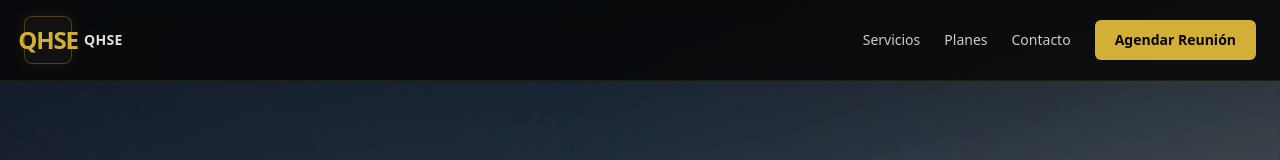
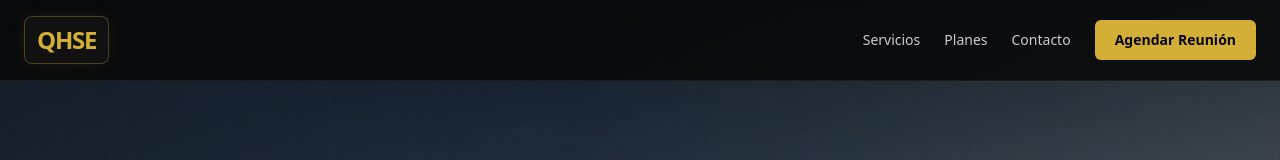
Before and after one commit to NicoKnabe/hseq-onepage, a Next.js app: page / in a window 1280 px wide. Shown: the top 160 px of the page. Built offline with nearby package versions, Linux system fonts and the light colour scheme.

Commit message:
feat: refine logo - remove adjacent text and optimize container

```diff
--- a/src/components/Footer.tsx
+++ b/src/components/Footer.tsx
@@ -28,11 +28,10 @@ export function Footer() {
             <div className="container mx-auto px-4 md:px-6 relative z-10 pt-10">
                 <div className="grid md:grid-cols-2 gap-10 lg:gap-24 mb-16">
                     <RevealWrapper>
-                        <div className="flex items-center gap-3 mb-6">
-                            <div className="flex items-center justify-center w-12 h-12 rounded-lg bg-black/60 backdrop-blur-md border border-gold/40 shadow-[0_0_15px_rgba(212,175,55,0.15)]">
+                        <div className="flex items-center mb-6">
+                            <div className="flex items-center justify-center px-4 h-12 rounded-lg bg-black/60 backdrop-blur-md border border-gold/40 shadow-[0_0_15px_rgba(212,175,55,0.15)]">
                                 <span className="font-extrabold text-2xl text-gold tracking-tighter drop-shadow-sm">QHSE</span>
                             </div>
-                            <h3 className="text-2xl font-bold tracking-wide text-white drop-shadow-md">QHSE</h3>
                         </div>
 
                         <p className="text-white-dim mb-8 max-w-md leading-relaxed text-lg drop-shadow-md">
--- a/src/components/Navbar.tsx
+++ b/src/components/Navbar.tsx
@@ -22,13 +22,10 @@ export function Navbar() {
         >
             <div className="container mx-auto px-4 md:px-6 h-16 md:h-20 flex items-center justify-between">
                 {/* Logo */}
-                <a href="#" className="flex items-center gap-3 group cursor-pointer">
-                    <div className="flex items-center justify-center w-10 h-10 sm:w-12 sm:h-12 rounded-lg bg-black-card border border-gold/30 group-hover:border-gold/60 transition-colors shadow-[0_0_15px_rgba(212,175,55,0.1)]">
+                <a href="#" className="flex items-center group cursor-pointer">
+                    <div className="flex items-center justify-center px-3 h-10 sm:h-12 rounded-lg bg-black-card border border-gold/30 group-hover:border-gold/60 transition-colors shadow-[0_0_15px_rgba(212,175,55,0.1)]">
                         <span className="font-extrabold text-xl sm:text-2xl text-gold tracking-tighter">QHSE</span>
                     </div>
-                    <span className="hidden sm:block font-bold text-white tracking-wide text-sm opacity-90 group-hover:opacity-100 transition-opacity">
-                        QHSE
-                    </span>
                 </a>
 
                 {/* Desktop Nav */}
```
Also changed, not shown: 1 other file (tests, documents, lock files or other folders).
